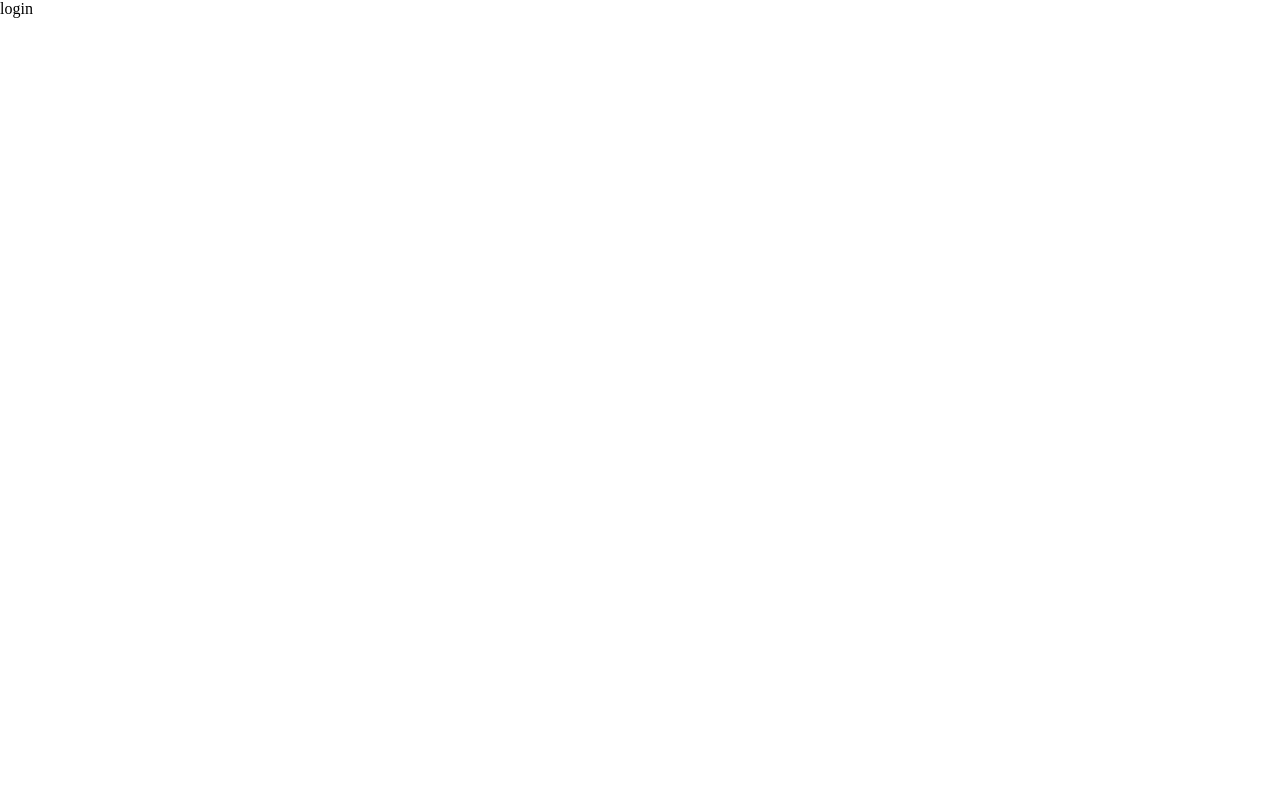
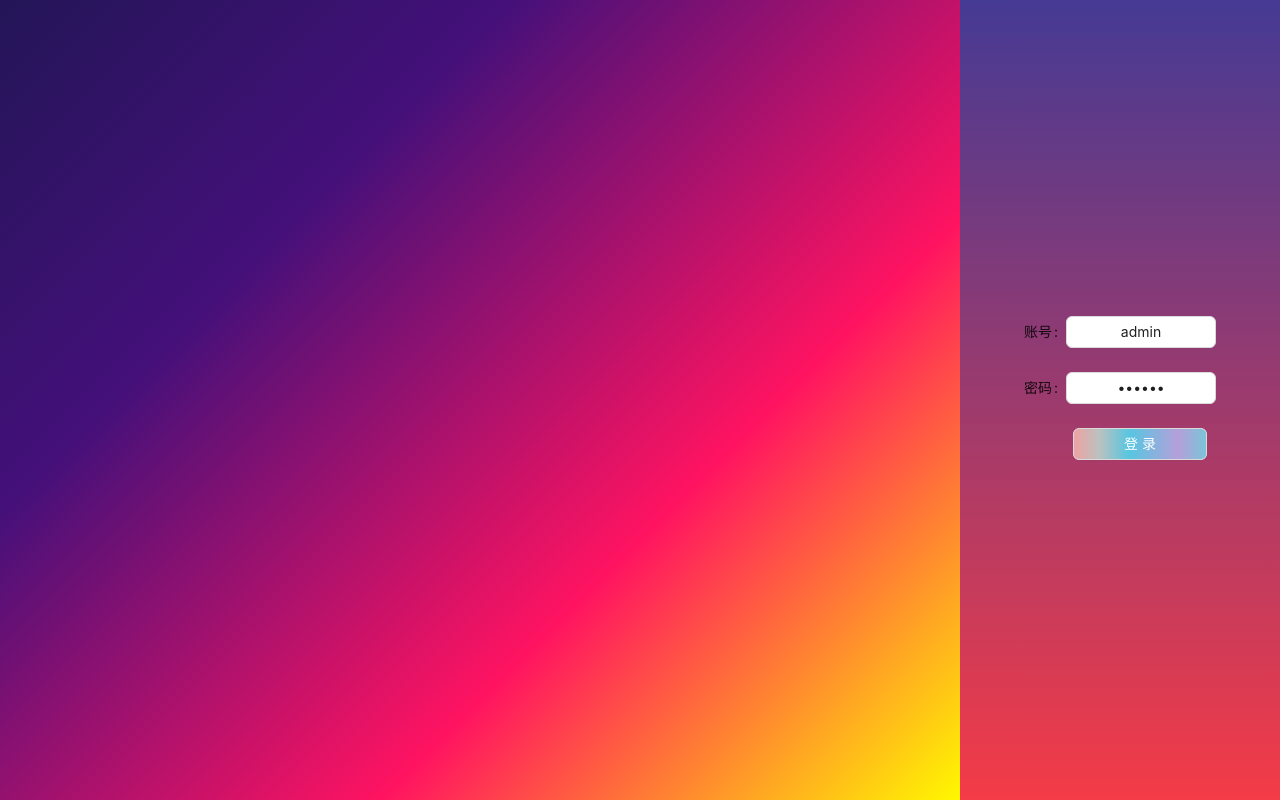
Before and after one commit to zxxj/use-admin-template, a Vue app: page /#/login in a window 1280 px wide. Built offline with nearby package versions, Linux system fonts and the light colour scheme.

Commit message:
feat: 登录-页面搭建完成

```diff
--- /dev/null
+++ b/src/design/antdesign.scss
@@ -0,0 +1,3 @@
+.ant-input  {
+	text-align: center !important;
+}
--- a/src/main.ts
+++ b/src/main.ts
@@ -3,6 +3,7 @@ import router from './router';
 import App from '@/App.vue';
 import 'virtual:svg-icons-register';
 import 'normalize.css';
+import '@/design/antdesign.scss';
 import globalComponents from './components/index';
 
 const app = createApp(App);
--- a/src/views/login/index.vue
+++ b/src/views/login/index.vue
@@ -1,6 +1,107 @@
 <template>
-  <div class="login">login</div>
+  <div class="login">
+    <Row class="login-container">
+      <Col :span="18" :xs="0" :lg="18" class="left-container"></Col>
+      <Col :span="6" :xs="24" :lg="6" class="right-container">
+        <div class="login-form-container">
+          <Form class="form" :model="loginForm">
+            <FormItem label="账号" class="label">
+              <Input v-model:value="loginForm.username" />
+            </FormItem>
+            <FormItem label="密码" class="label">
+              <Input v-model:value="loginForm.password" type="password" />
+            </FormItem>
+
+            <FormItem>
+              <Button class="loginBtn" @click="loginBtnClick">登录</Button>
+            </FormItem>
+          </Form>
+        </div>
+      </Col>
+    </Row>
+  </div>
 </template>
-<script setup lang="ts"></script>
+<script setup lang="ts">
+import { Row, Col, Form, FormItem, Input, Button } from 'ant-design-vue';
+import { ref } from 'vue';
 
-<style scoped lang="scss"></style>
+const loginForm = ref({
+  username: 'admin',
+  password: '111111',
+});
+
+const loginBtnClick = () => {
+  console.log(123);
+};
+</script>
+
+<style scoped lang="scss">
+.login {
+  .login-container {
+    width: 100%;
+    height: 100vh;
+
+    .left-container {
+      width: 80%;
+      height: 100%;
+      background-image: linear-gradient(
+        -225deg,
+        #231557 0%,
+        #44107a 29%,
+        #ff1361 67%,
+        #fff800 100%
+      );
+    }
+
+    .right-container {
+      background-image: linear-gradient(to top, #f43b47 0%, #453a94 100%);
+      .login-form-container {
+        display: flex;
+        justify-content: center;
+        align-items: center;
+        height: 100%;
+        .form {
+          display: flex;
+          flex-direction: column;
+          width: 60%;
+
+          .loginBtn {
+            margin-left: 40px;
+            width: 70%;
+            color: #fff;
+            background-image: linear-gradient(
+              to right,
+              #eea2a2 0%,
+              #bbc1bf 19%,
+              #57c6e1 42%,
+              #b49fda 79%,
+              #7ac5d8 100%
+            );
+          }
+        }
+      }
+    }
+  }
+}
+
+:deep(.ant-form-item-control-input-content) {
+  display: flex !important;
+  justify-content: center !important;
+}
+:deep(
+    :where(.css-dev-only-do-not-override-hkh161).ant-form-item
+      .ant-form-item-label
+      > label
+  ) {
+  color: #fff !important;
+}
+
+:deep(
+    :where(.css-dev-only-do-not-override-hkh161).ant-btn-default:not(
+        :disabled
+      ):hover
+  ) {
+  color: #fff !important;
+  border-color: #fff !important;
+}
+</style>
```
